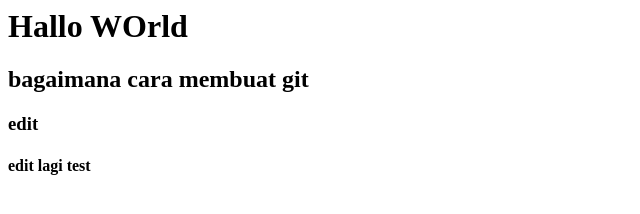
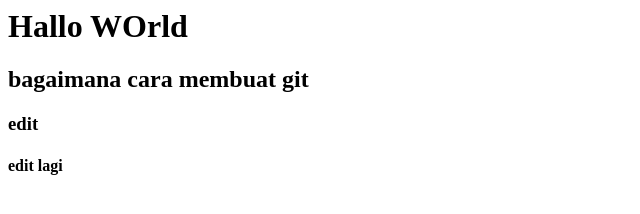
Before and after one commit to izzun/contoh-git, a plain HTML site: page index.html in a window 1280 px wide. Shown: the full height of the page, 0-640 px from the left. Drawn offline with Linux system fonts and the light colour scheme.

Commit message:
Revert "oke"
This reverts commit 9d0132ec2d6d046751d490c0eea44599476db983.

```diff
--- a/index.html
+++ b/index.html
@@ -6,5 +6,5 @@
         <h1>Hallo WOrld</h1>
         <h2>bagaimana cara membuat git</h2>
         <h3>edit</h3>
-        <h4>edit lagi test</h4>
+        <h4>edit lagi</h4>
 </html>
```
